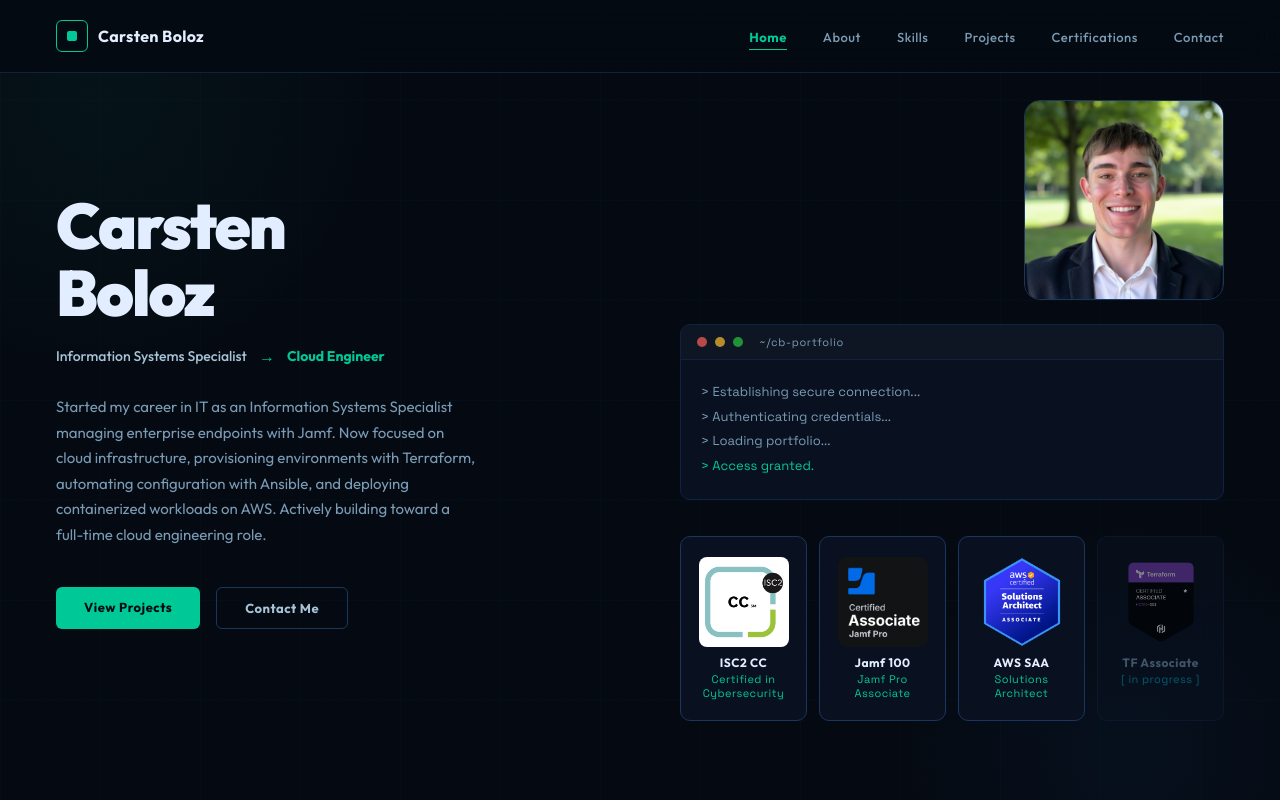
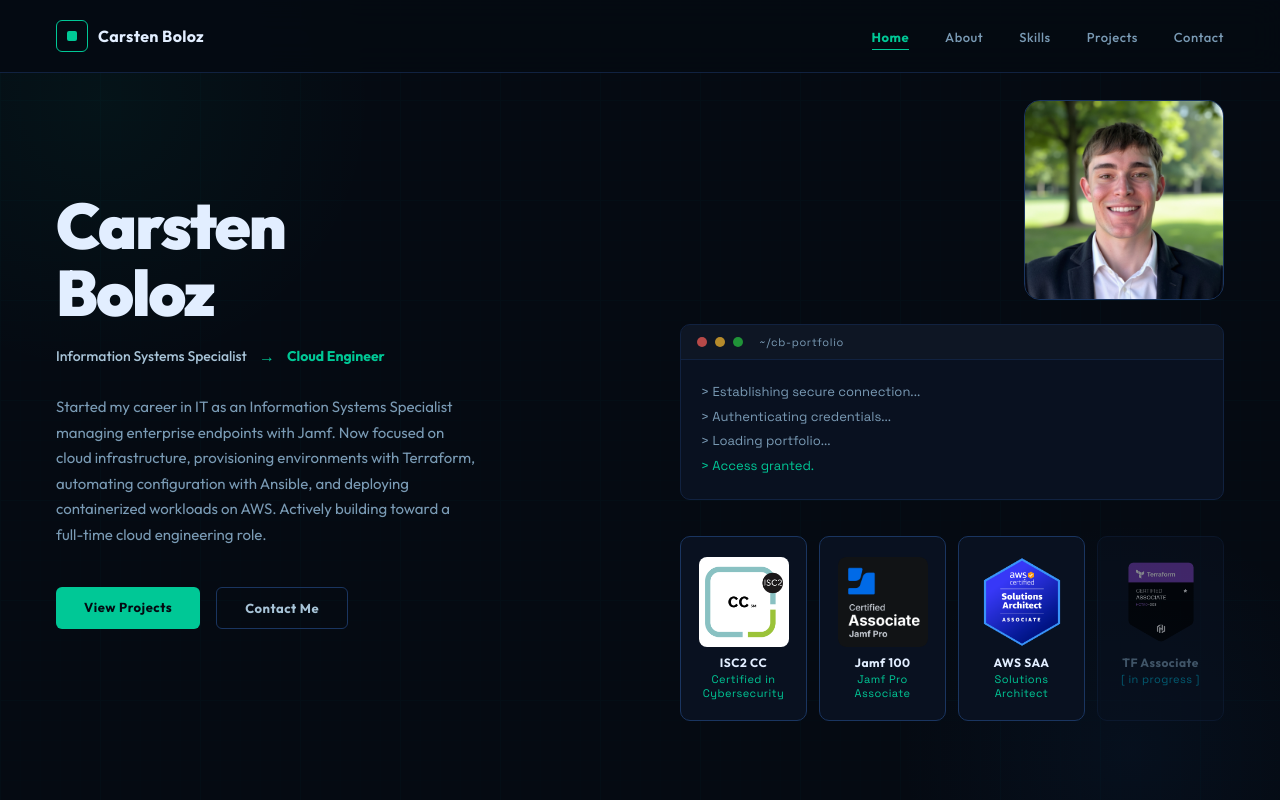
Before and after one commit to cboloz-1/portfolio, a React app: page / in a window 1280 px wide. Shown: the top 800 px of the page. Built offline with nearby package versions, Linux system fonts and the light colour scheme; the HTML template or start-up script is replaced by a standard one.

Commit message:
remove certifications from nav, add projects section

```diff
--- a/src/App.jsx
+++ b/src/App.jsx
@@ -3,6 +3,7 @@ import Nav from './components/Nav'
 import Hero from './components/Hero'
 import About from './components/About'
 import Skills from './components/Skills'
+import Projects from './components/Projects'
 
 function App() {
   return (
@@ -11,6 +12,7 @@ function App() {
       <Hero />
       <About />
       <Skills />
+      <Projects />
     </div>
   )
 }
--- a/src/components/Nav.jsx
+++ b/src/components/Nav.jsx
@@ -1,6 +1,6 @@
 import { useState, useEffect } from 'react'
 
-const links = ['Home', 'About', 'Skills', 'Projects', 'Certifications', 'Contact']
+const links = ['Home', 'About', 'Skills', 'Projects', 'Contact']
 
 export default function Nav() {
   const [active, setActive] = useState('Home')
```
